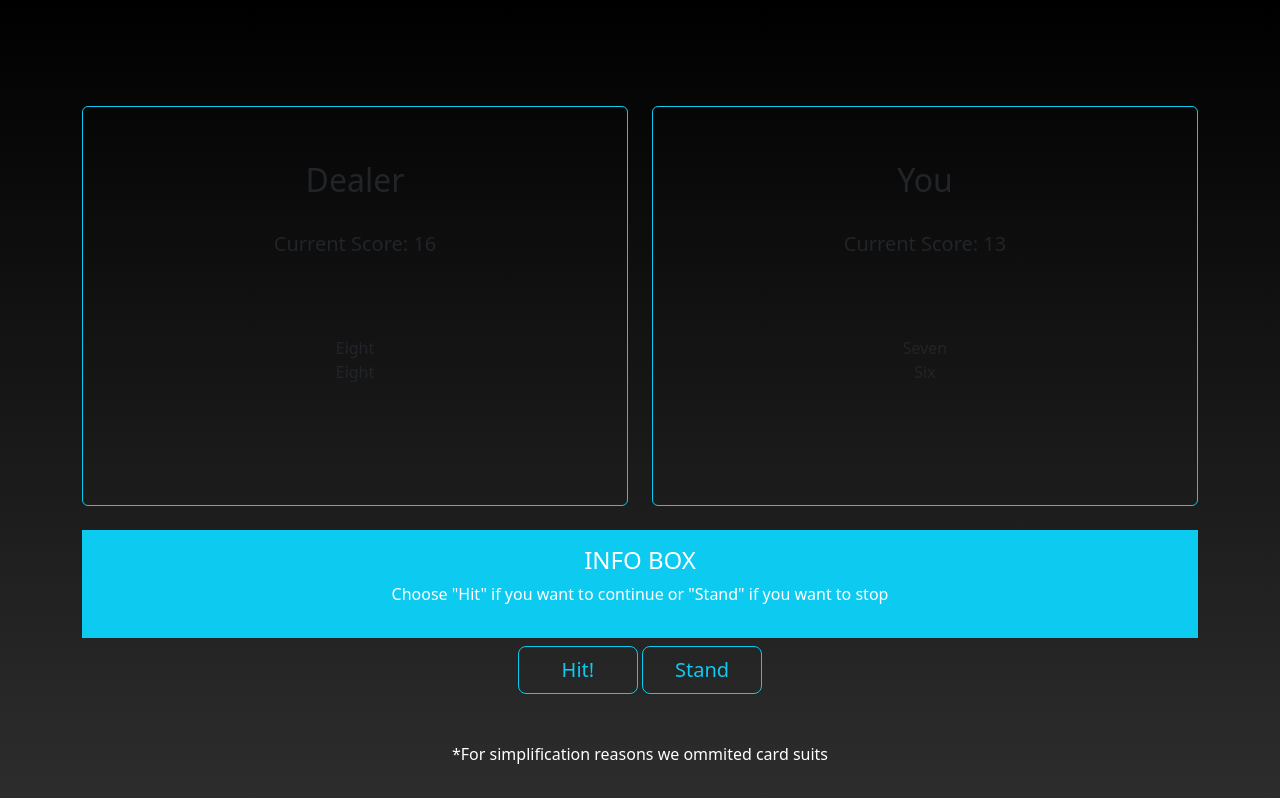
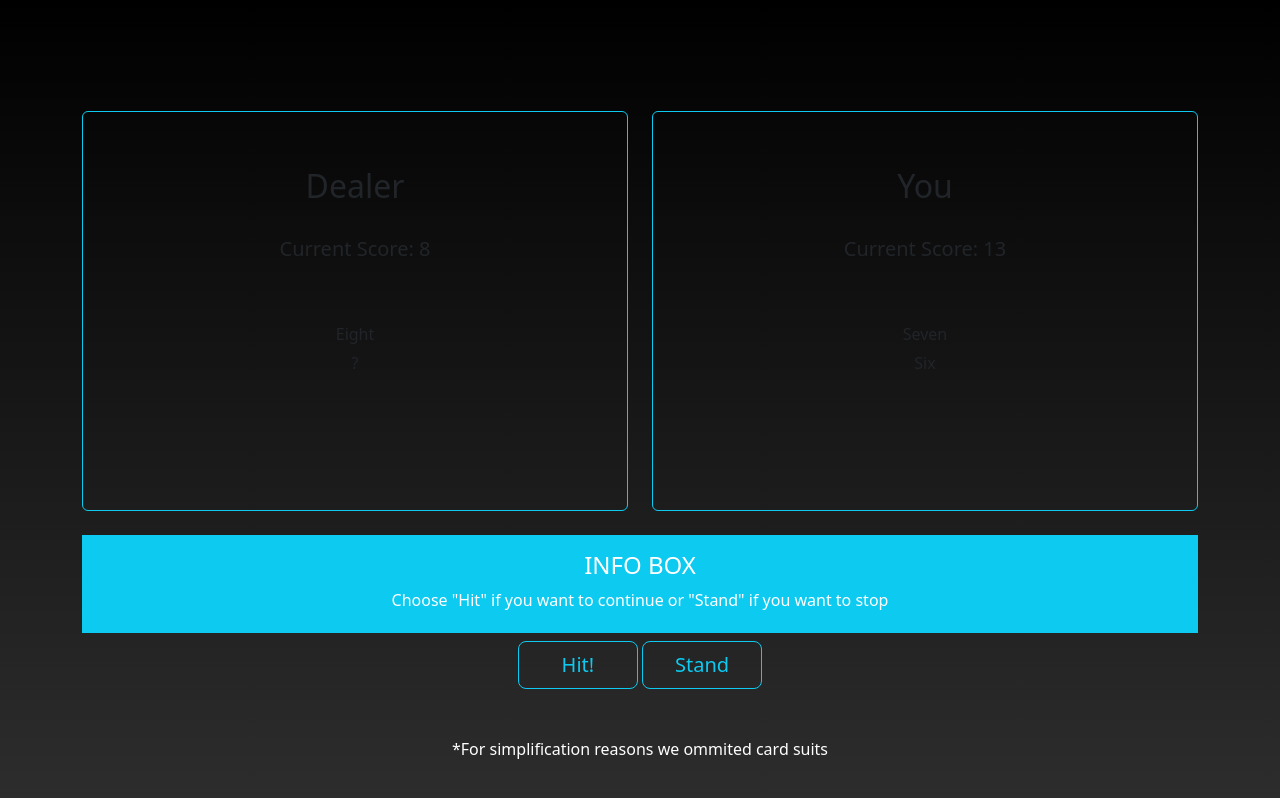
Before and after one commit to juice1000/black-jack, a website built with Parcel: page index.html in a window 1280 px wide. Both pictures are taken after a click on the button "NEW GAME". Built offline with nearby package versions, Linux system fonts and the light colour scheme.

Commit message:
dealer's second card hidden at start

```diff
--- a/src/main.js
+++ b/src/main.js
@@ -52,7 +52,7 @@ function rematch_info() {
 
 function autoCardIncrementDealer(newCard) {
     dealerScore += newCard.value
-    $('#dealer_cards').append('<br />' + newCard.name)
+    $('#dealer_cards').append('<p>' + newCard.name + '</p>')
     if (dealerScore > 21) {
         // however if Ace was last card and player failed, Ace becomes "1", value will be corrected
         if (newCard.name === "Ace" && dealerScore - 10 < 21){
@@ -65,7 +65,7 @@ function autoCardIncrementDealer(newCard) {
 function autoCardIncrementPlayer() {
     newCard = cards[getRandomCard(12)]
     playerScore += newCard.value
-    $('#player_cards').append('<br />' + newCard.name)
+    $('#player_cards').append('<p>' + newCard.name + '</p>')
     if (playerScore === 21) {
             $('#info').text(infoCards.win);
             $('#hit').prop("disabled", true)
@@ -86,7 +86,7 @@ function addCards(){
     newCard = cards[getRandomCard(12)]
     console.log("Adding Card: ", newCard.name)
     playerScore += newCard.value
-    $('#player_cards').append('<br />' + newCard.name)
+    $('#player_cards').append('<p>' + newCard.name + '</p>')
 
     // if card value > 21: fail
     if (playerScore > 21) {
@@ -117,9 +117,10 @@ function addCardsDealer(){
     $('#info').text(infoCards.switch)
     $('#hit').prop("disabled", true)
     $('#stand').prop("disabled", true)
-
+    console.log($("#dealer_cards").children().last().remove())
     // We play the Soft 17 version of Black Jack
     while (dealerScore <= playerScore && dealerScore < 17){
+
         newCard = cards[getRandomCard(12)]
         autoCardIncrementDealer(newCard);
     }
@@ -153,8 +154,7 @@ $(document).ready(function() {
 
             newCard = cards[getRandomCard(12)]
             autoCardIncrementDealer(newCard)
-            newCard = cards[getRandomCard(12)]
-            autoCardIncrementDealer(newCard)
+            $('#dealer_cards').append('<p>' + "?" + '</p>')
 
             autoCardIncrementPlayer()
             autoCardIncrementPlayer()
--- a/styles.css
+++ b/styles.css
@@ -21,3 +21,7 @@ html, body{
     width: 120px !important;
     margin: 10 10 10 10;
 }
+
+p {
+    margin: 5px;
+}
```
